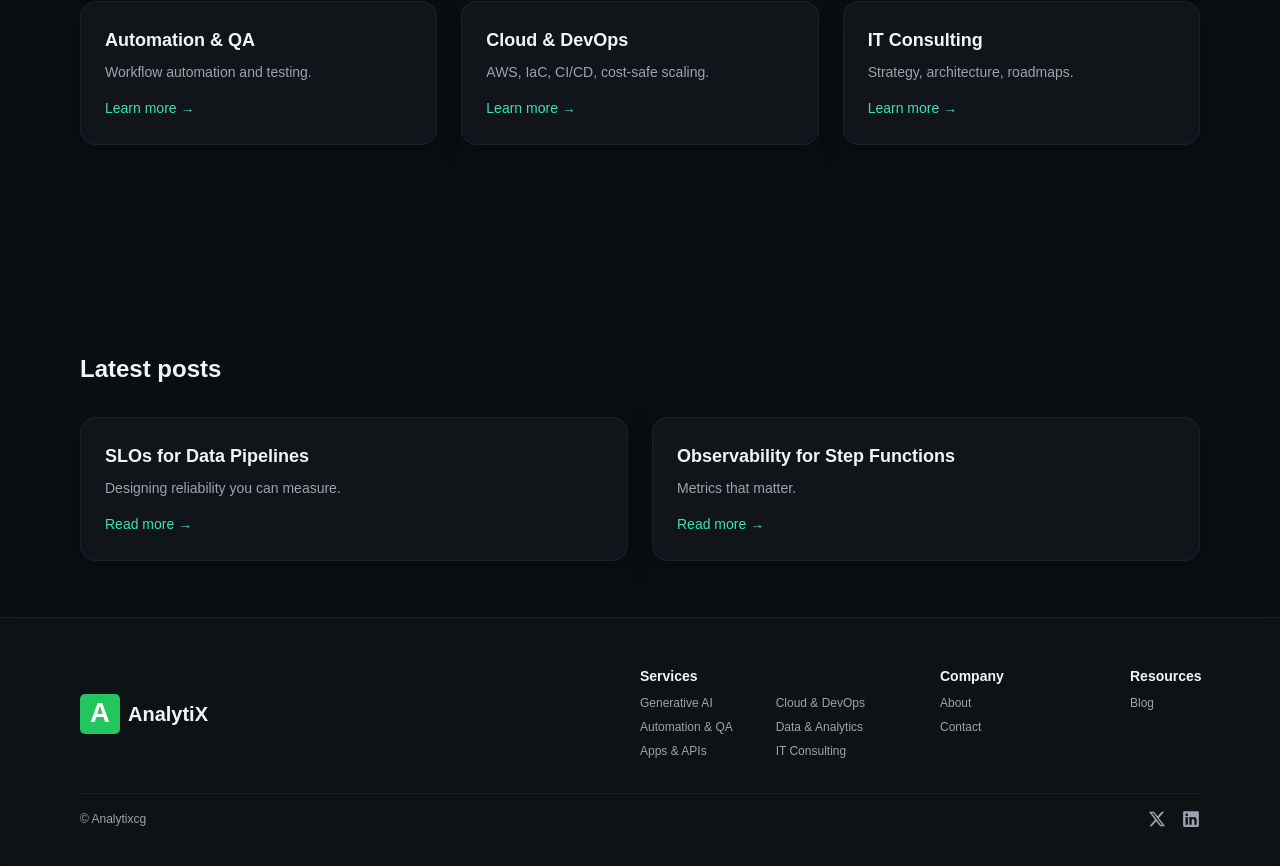
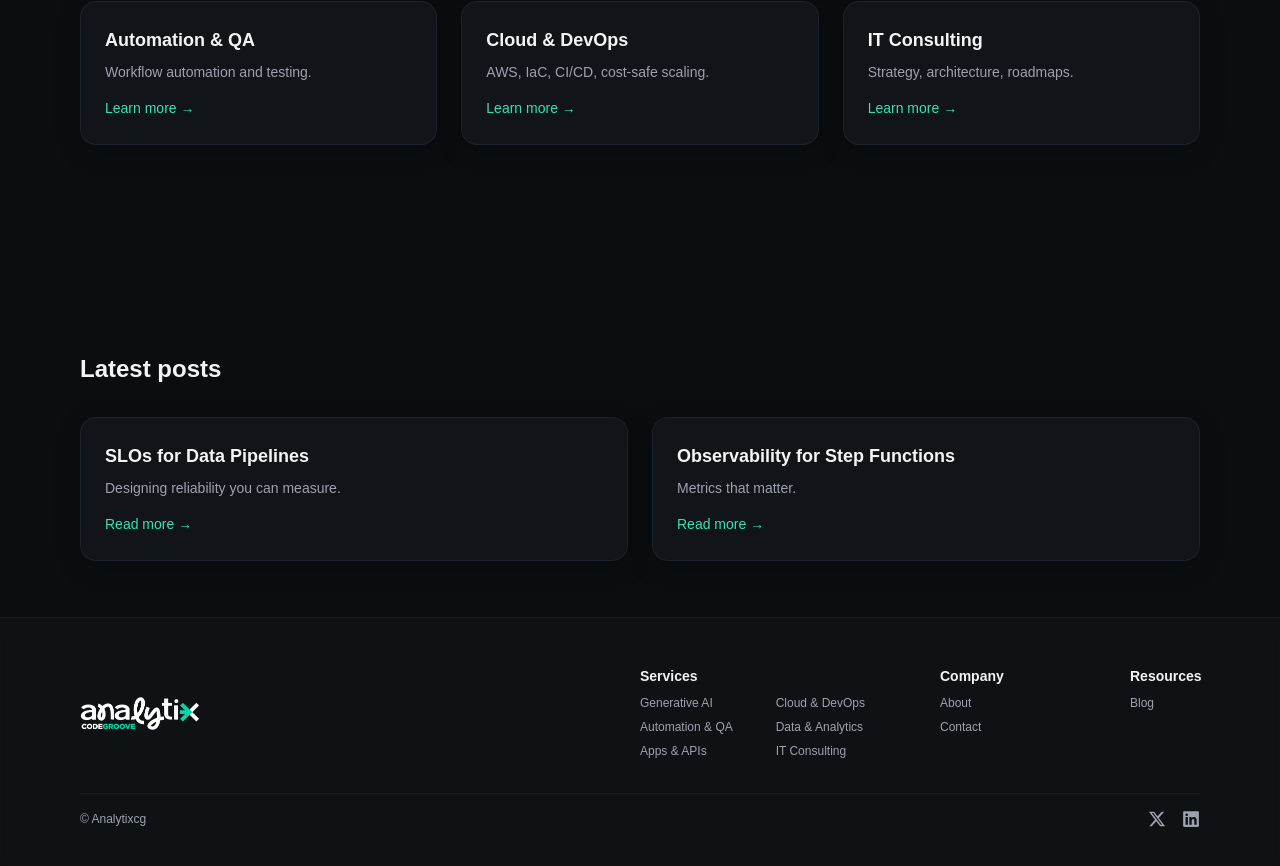
Before and after one commit to analytix-code-groove/web-app, a Next.js app: page / in a window 1280 px wide. Shown: the part 678-1544 px from the top of the page. Built offline with nearby package versions, Linux system fonts and the light colour scheme.

Commit message:
stable version

```diff
--- a/src/components/Footer.tsx
+++ b/src/components/Footer.tsx
@@ -5,9 +5,7 @@ import Image from 'next/image'
 import { useLanguage } from '@/lib/i18n'
 import { FaLinkedin } from 'react-icons/fa'
 import { FaXTwitter } from 'react-icons/fa6'
-// Use the favicon bundled with the app instead of a missing asset
-// This ensures the logo resolves correctly in production
-import icon from '@/app/favicon.svg'
+import logoFooter from '@/images/logos/desktop/logo_footer.png' // updated logo import
 
 const services = [
   { href: '/services/ai', label: 'aiAutomation' },
@@ -38,8 +36,13 @@ export default function Footer() {
               aria-label="Analytix Code Groove"
               className="flex items-center gap-2 md:shrink-0"
             >
-              <Image src={icon} alt="Analytix Code Groove" width={40} height={40} />
-              <span className="text-xl font-bold text-text">AnalytiX</span>
+              <Image
+                src={logoFooter}
+                alt="Analytix Code Groove"
+                width={120} // adjust width as needed
+                height={40}
+                priority
+              />
             </Link>
           </div>
 
@@ -105,7 +108,7 @@ export default function Footer() {
         {/* Divider */}
         <div className="mt-8 h-px w-full bg-stroke/60" />
 
-        {/* Bottom bar: © on the left, socials on the right */}
+        {/* Bottom bar */}
         <div className="mt-4 flex items-center justify-between text-xs text-muted">
           <p>© Analytixcg</p>
           <div className="flex items-center gap-4">
--- a/src/data/services.ts
+++ b/src/data/services.ts
@@ -1,5 +1,4 @@
 import type { StaticImageData } from 'next/image'
-import pic1 from '@/images/services/data_engineering.jpg'
 
 export type Feature = {
   icon: string
@@ -23,7 +22,6 @@ export const services: ReadonlyArray<Service> = [
     titleKey: 'dataAnalytics',
     descKey: 'dataAnalyticsDesc',
     cardBlurbKey: 'dataAnalyticsCard',
-    imageSrc: pic1,
     imageAlt: 'Data & Analytics service illustration',
     features: [
       {
```
Also changed, not shown: src/images/services/data_engineering.jpg (deleted).
